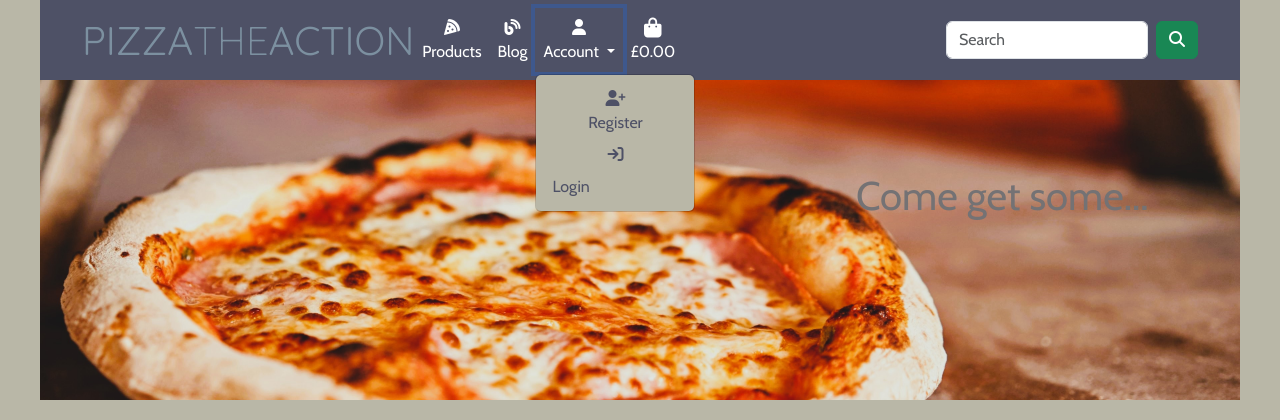
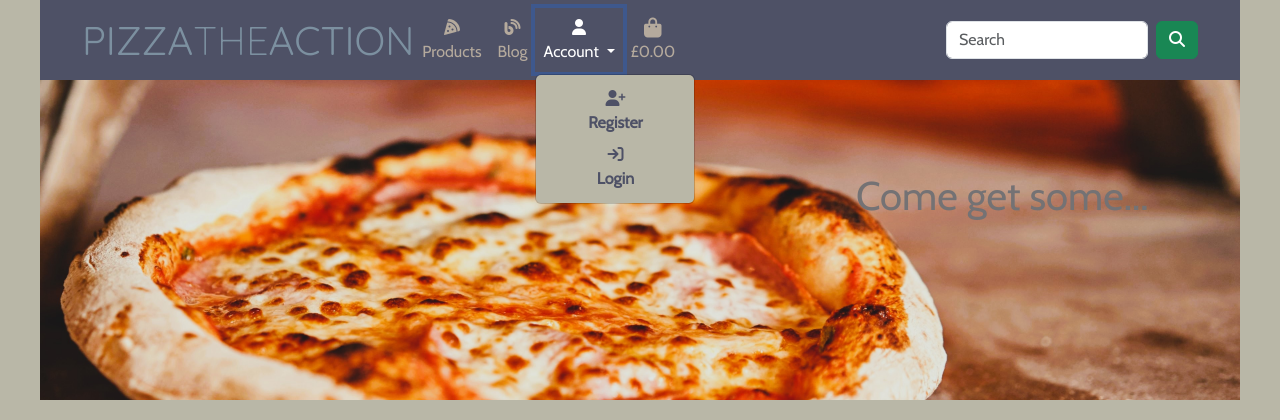
Before and after one commit to AHendley84/pp4-pizzatheaction, a Django app: page / in a window 1280 px wide, after a click on "Account". Shown: the top 420 px of the page. Run offline with Django 3.2, Linux system fonts and the light colour scheme.

Commit message:
Add css to change color of buttons highlighted, active and hover

```diff
--- a/static/css/base.css
+++ b/static/css/base.css
@@ -55,6 +55,20 @@ footer {
     color: #4e5166;
 }
 
+.nav-text-color {
+    color: #b5aa9d;
+}
+
+.nav-text-color:focus,
+.nav-text-color:hover,
+.nav-text-color:active {
+    color: white;
+}
+
+.navbar-nav .nav-link.show {
+    color: white;
+}
+
 /* index.html */
 
 #home-pizza-oven {
--- a/templates/base.html
+++ b/templates/base.html
@@ -56,7 +56,7 @@
           <ul class="navbar-nav me-auto mb-2 mb-lg-0 text-right">
             <li class="nav-item">
               <div class="text-center">
-                <a class="nav-link text-white" href="#">
+                <a class="nav-link nav-text-color" href="#">
                   <div><i class="fa-solid fa-pizza-slice"></i></div>
                   Products
                 </a>
@@ -64,7 +64,7 @@
             </li>
             <li class="nav-item">
               <div class="text-center">
-                <a class="nav-link text-white" href="#">
+                <a class="nav-link nav-text-color" href="#">
                   <div><i class="fa-solid fa-blog"></i></div>
                   Blog
                 </a>
@@ -72,7 +72,7 @@
             </li>
             <li class="nav-item dropdown">
               <div class="text-center">
-                <a class="nav-link dropdown-toggle text-white" href="#" role="button" data-bs-toggle="dropdown"
+                <a class="nav-link dropdown-toggle nav-text-color" href="#" role="button" data-bs-toggle="dropdown"
                   aria-expanded="false">
                   <div><i class="fa-solid fa-user"></i></div>
                   Account
@@ -84,7 +84,7 @@
                     <div class="text-center">
                       <a class="dropdown-item text-dropdown-color" href="#">
                         <div><i class="fa-solid fa-list-check"></i></div>
-                        Product Management
+                        <strong>Product Management</strong>
                       </a>
                     </div>
                   </li>
@@ -96,7 +96,7 @@
                     <div class="text-center">
                       <a class="dropdown-item text-dropdown-color" href="#">
                         <div><i class="fa-solid fa-address-card"></i></div>
-                        My Profile
+                        <strong>My Profile</strong>
                       </a>
                     </div>
                   </li>
@@ -104,7 +104,7 @@
                     <div class="text-center">
                       <a class="dropdown-item text-dropdown-color" href="{% url 'account_logout' %}">
                         <div><i class="fa-solid fa-arrow-right-from-bracket"></i></div>
-                        Logout
+                        <strong>Logout</strong>
                       </a>
                     </div>
                   </li>
@@ -113,7 +113,7 @@
                     <div class="text-center">
                       <a class="dropdown-item text-dropdown-color" href="{% url 'account_signup' %}">
                         <div><i class="fa-solid fa-user-plus"></i></div>
-                        Register
+                        <strong>Register</strong>
                       </a>
                     </div>
                   </li>
@@ -121,16 +121,16 @@
                     <div class="text-center">
                       <a class="dropdown-item text-dropdown-color" href="{% url 'account_login' %}">
                         <div><i class="fa-solid fa-arrow-right-to-bracket"></i></div>
+                        <strong>Login</strong>
+                      </a>
                     </div>
-                    Login
-                    </a>
                   </li>
                   {% endif %}
                 </ul>
             </li>
             <li class="nav-item">
               <div class="text-center">
-                <a class="{% if grand_total %}item-in-bag font-weight-bold{% else %}{% endif %}text-white nav-link"
+                <a class="{% if grand_total %}item-in-bag font-weight-bold{% else %}{% endif %}nav-text-color nav-link"
                   href="">
                   <div><i class="fas fa-shopping-bag fa-lg"></i></div>
                   {% if grand_total %}
```
